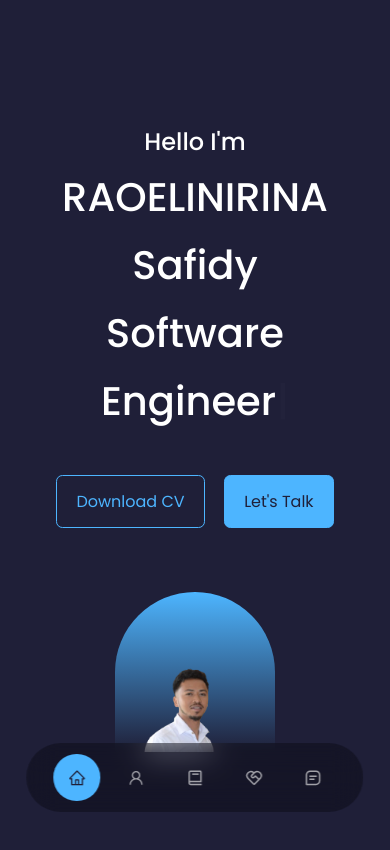
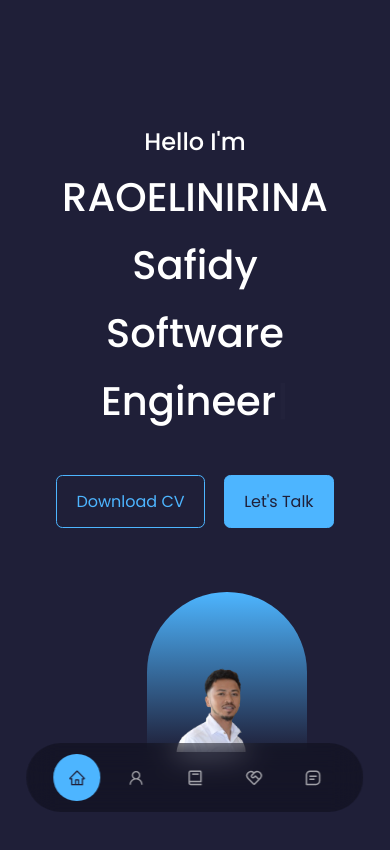
Before and after one commit to SafidyRH/Portfolio-, a React (Create React App) app: page / in a window 390 px wide. Shown: the top 850 px of the page. Built offline with nearby package versions, Linux system fonts and the light colour scheme.

Commit message:
updated 23/09/24

```diff
--- a/src/components/header/header.css
+++ b/src/components/header/header.css
@@ -77,20 +77,31 @@ header{
 @media screen and (max-width : 1024px) {
     .header__container{
         height: 100vh;
+        align-content: center;
+        justify-content: center;
     }
 }
 
 @media screen and (max-width : 600px) {
     .header {
         height : 30vh;
+        align-content: center;
+        justify-content: center;
+
     }
     .header__container{
         height: 30vh;
+        align-content: center;
+        justify-content: center;
+
     }
     .me {
         width: 10rem;
         height: 10rem;
-        left: calc(50% - 5rem)
+        left: calc(50% - 3rem);
+        align-content: center;
+        justify-content: center;
+
     }
     .header__socials, .scroll__down{
         display: none;
```
